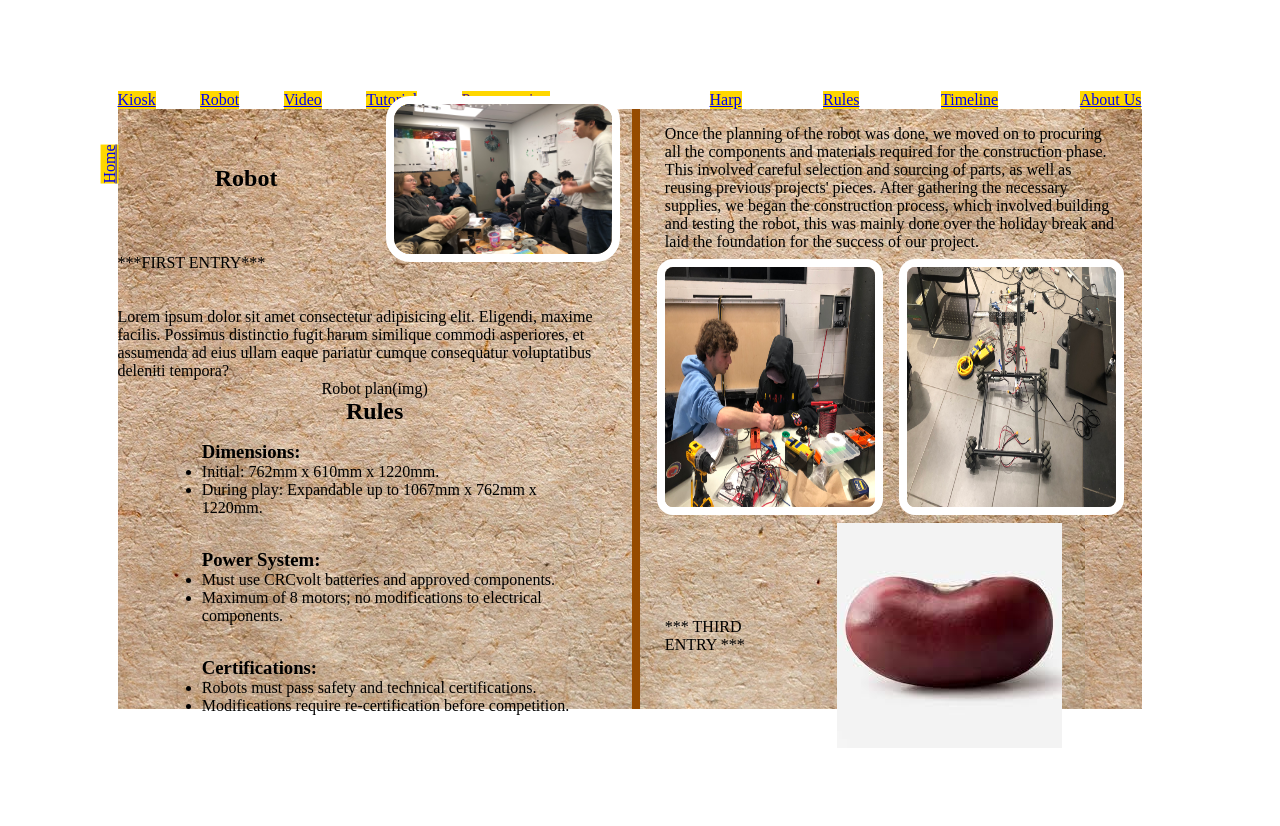
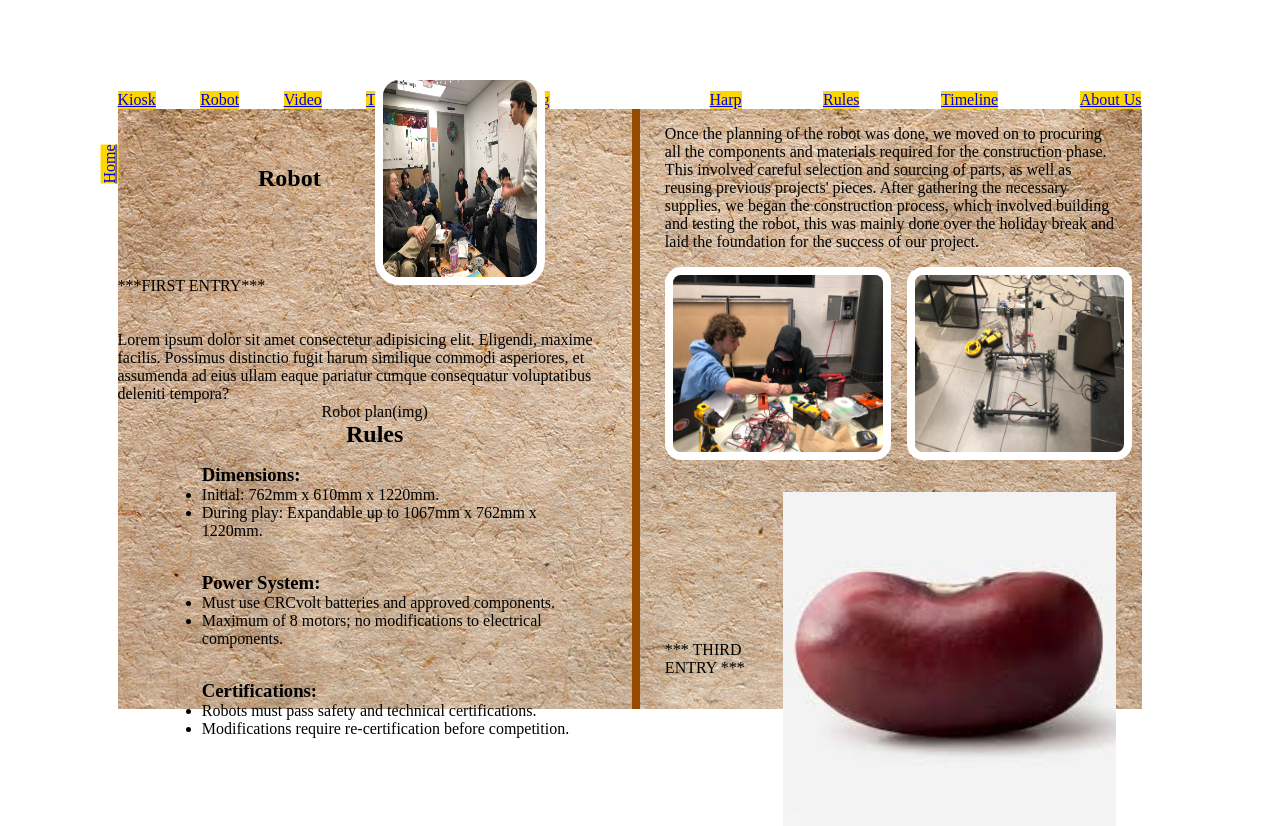
Before and after one commit to AveryPBerger/JAC_TIKTAK_2025, a plain HTML site: page Pages/robot.html in a window 1280 px wide. Before the commit the page ends 800 px from the top, so only its background shows below. Drawn offline with Linux system fonts and the light colour scheme; files whose address does not match are found by name; a web font is replaced by a local one.

Commit message:
Aligned right side of page.

```diff
--- a/Pages/robot.html
+++ b/Pages/robot.html
@@ -107,23 +107,17 @@
                             and laid the foundation for the success of our project.
                         </div>
 
-                        <div class="progress-imgs-outer-div centered-flex">
-                            <div class="progress-img-inner-div centered-flex" style="margin-right: 2em;">
+                        <div class="progress-imgs-outer-div">
+                            <div class="progress-img-inner-div">
                                 <img src="./../Assets/Images/Robot/Building.JPEG" alt="Robot team building the robot."
                                     class="progress-img">
                             </div>
-                            <div class="progress-img-inner-div centered-flex">
+                            <div class="progress-img-inner-div">
                                 <img src="./../Assets/Images/Robot/Midway.JPEG"
                                     alt="Robot midway through the building process." class="progress-img">
                             </div>
                         </div>
                     </div>
-
-                    <!--Remove?
-                    <div class="mantra-outer-div">
-                        ***SAYING/MANTRA***
-                    </div>
-                    -->
 
                     <div class="conclusion-outer-div centered-flex">
                         <div class="third-entry">
--- a/Styles/robot.css
+++ b/Styles/robot.css
@@ -5,6 +5,11 @@ h2,
 h3,
 h4 {
     margin: 0;
+}
+
+img{
+    width:100%;
+    height:100%;
 }
 
 /*===Left side===*/
@@ -18,24 +23,15 @@ h4 {
     justify-content: space-between;
     align-items: center;
 
-    width: 100%;
-    height: 25%;
-
     margin-top: 1em;
 }
 
 .group-photo-outer-container {
-    width: 85%;
-    height: 100%;
-
     border: 0.5em solid white;
     border-radius: 1.5em;
 }
 
 .group-photo {
-    height: 100%;
-    width: 100%;
-
     border-radius: 1em;
 }
 
@@ -65,15 +61,19 @@ h4 {
 }
 
 .progress-imgs-outer-div {
+    display: grid;
+    grid-template-columns: 1fr 1fr;
+    gap:2em;
+
     margin-top: 1em;
-
-    height: 15em;
 }
 
 .progress-img {
     border: 0.5em solid white;
     border-radius: 1em;
+}
 
-    height: 100%;
-    width: 100%;
+.conclusion-outer-div{
+    margin-top: 3em;
+    margin-bottom: 1em;
 }
```
